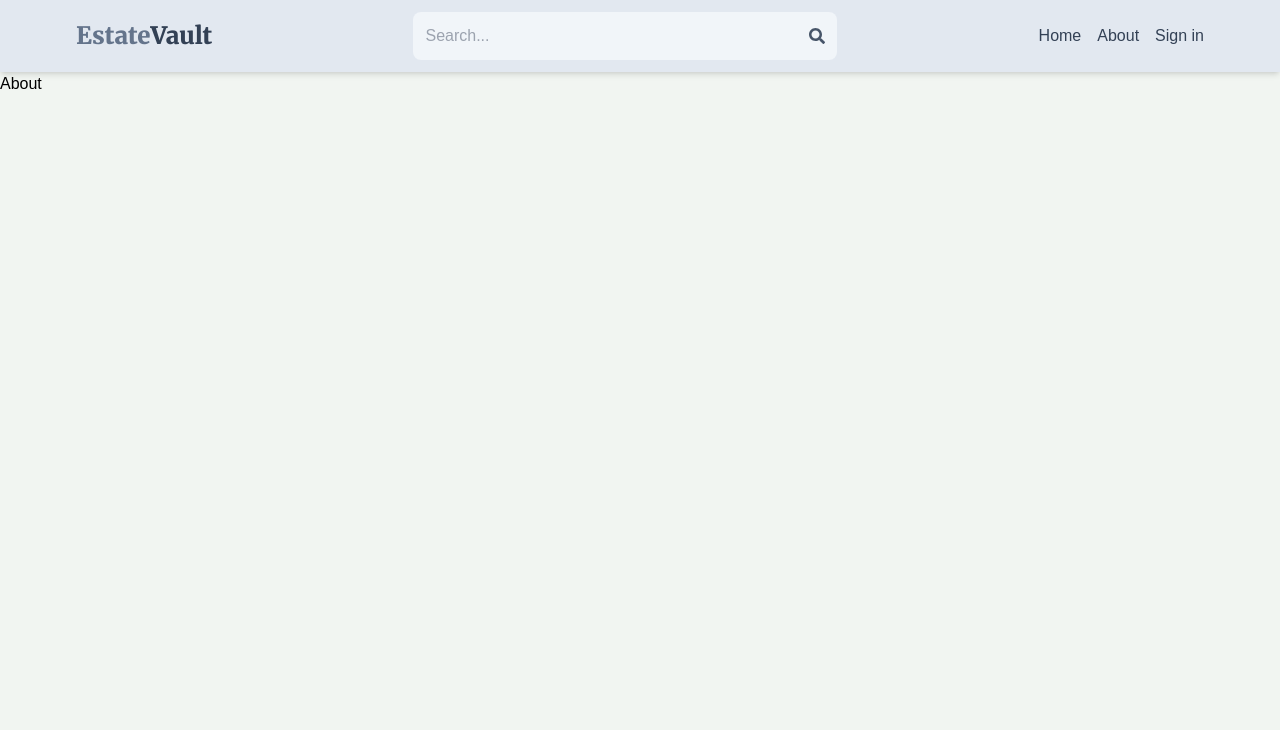
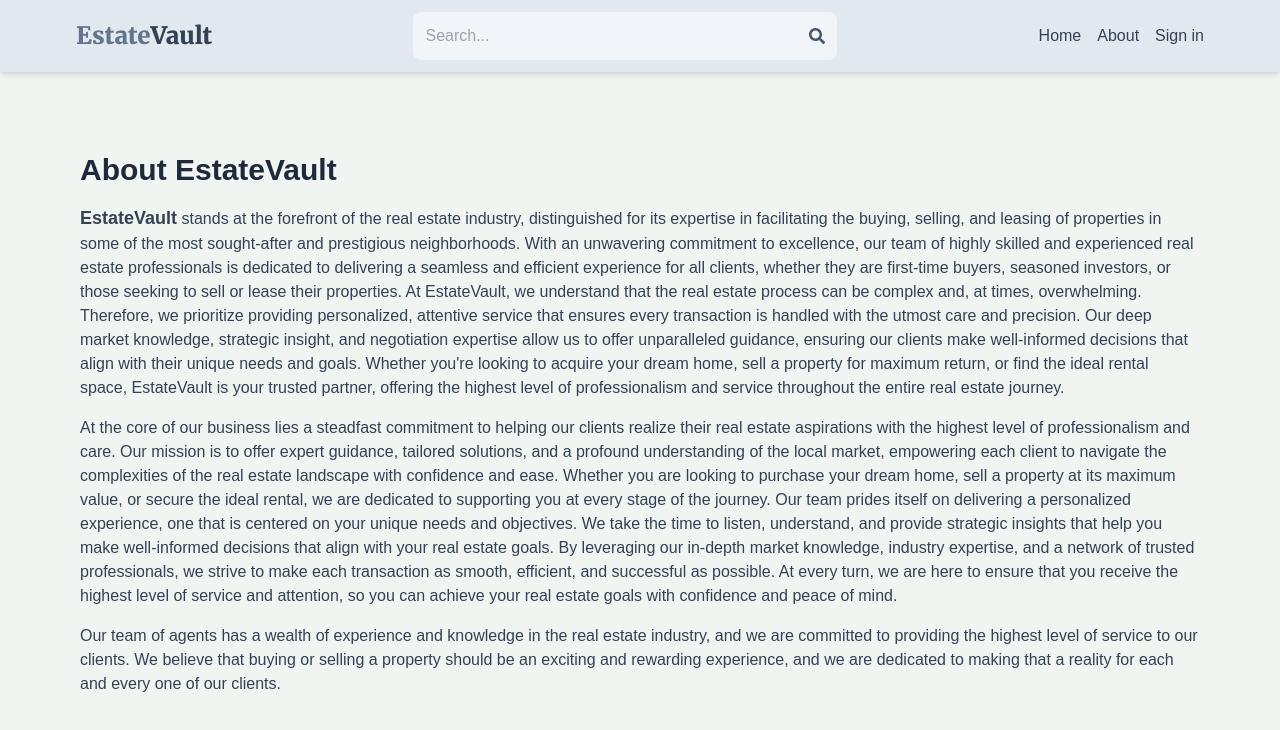
Before and after one commit to aneeshsunganahalli/Estate-Vault, a React (Vite) app in the folder client/: page /about in a window 1280 px wide. Shown: the top 730 px of the page. Built offline with nearby package versions, Linux system fonts and the light colour scheme; no server answers; the HTML template or start-up script is replaced by a standard one.

Commit message:
Completed About Page

```diff
--- a/client/index.html
+++ b/client/index.html
@@ -2,7 +2,7 @@
 <html lang="en">
   <head>
     <meta charset="UTF-8" />
-    <link rel="icon" type="image/svg+xml" href="/vite.svg" />
+    <link rel="icon" type="image/svg+xml" href="/9.avif" />
     <link rel="preconnect" href="https://fonts.googleapis.com">
     <link rel="preconnect" href="https://fonts.gstatic.com" crossorigin>
     <link href="https://fonts.googleapis.com/css2?family=Anton&family=Inter:ital,opsz,wght@0,14..32,100..900;1,14..32,100..900&family=Karla:ital,wght@0,200..800;1,200..800&family=Manrope:wght@200..800&family=Merriweather:ital,wght@0,300;0,400;0,700;0,900;1,300;1,400;1,700;1,900&family=Poppins:ital,wght@0,100;0,200;0,300;0,400;0,500;0,600;0,700;0,800;0,900;1,100;1,200;1,300;1,400;1,500;1,600;1,700;1,800;1,900&family=Roboto:ital,wght@0,100;0,300;0,400;0,500;0,700;0,900;1,100;1,300;1,400;1,500;1,700;1,900&display=swap" rel="stylesheet">
--- a/client/src/pages/About.jsx
+++ b/client/src/pages/About.jsx
@@ -2,8 +2,22 @@ import React from 'react'
 
 export default function About() {
   return (
-    <div>
-      About
+    <div className='py-20 px-4 max-w-6xl mx-auto'>
+      <h1 className='text-3xl font-bold mb-4 text-slate-800'>About EstateVault</h1>
+      <p className='mb-4 text-slate-700'> <span className='font-semibold text-lg'>EstateVault</span> stands at the forefront of the real estate industry, distinguished for its expertise in facilitating the buying, selling, and leasing of properties in some of the most sought-after and prestigious neighborhoods. With an unwavering commitment to excellence, our team of highly skilled and experienced real estate professionals is dedicated to delivering a seamless and efficient experience for all clients, whether they are first-time buyers, seasoned investors, or those seeking to sell or lease their properties.
+
+      At EstateVault, we understand that the real estate process can be complex and, at times, overwhelming. Therefore, we prioritize providing personalized, attentive service that ensures every transaction is handled with the utmost care and precision. Our deep market knowledge, strategic insight, and negotiation expertise allow us to offer unparalleled guidance, ensuring our clients make well-informed decisions that align with their unique needs and goals.
+
+      Whether you're looking to acquire your dream home, sell a property for maximum return, or find the ideal rental space, EstateVault is your trusted partner, offering the highest level of professionalism and service throughout the entire real estate journey.</p>
+      <p className='mb-4 text-slate-700'>
+
+      At the core of our business lies a steadfast commitment to helping our clients realize their real estate aspirations with the highest level of professionalism and care. Our mission is to offer expert guidance, tailored solutions, and a profound understanding of the local market, empowering each client to navigate the complexities of the real estate landscape with confidence and ease.
+
+      Whether you are looking to purchase your dream home, sell a property at its maximum value, or secure the ideal rental, we are dedicated to supporting you at every stage of the journey. Our team prides itself on delivering a personalized experience, one that is centered on your unique needs and objectives. We take the time to listen, understand, and provide strategic insights that help you make well-informed decisions that align with your real estate goals.
+
+      By leveraging our in-depth market knowledge, industry expertise, and a network of trusted professionals, we strive to make each transaction as smooth, efficient, and successful as possible. At every turn, we are here to ensure that you receive the highest level of service and attention, so you can achieve your real estate goals with confidence and peace of mind.
+      </p>
+      <p className='mb-4 text-slate-700'>Our team of agents has a wealth of experience and knowledge in the real estate industry, and we are committed to providing the highest level of service to our clients. We believe that buying or selling a property should be an exciting and rewarding experience, and we are dedicated to making that a reality for each and every one of our clients.</p>
     </div>
   )
 }
```
Also changed, not shown: client/public/9.avif (added).
